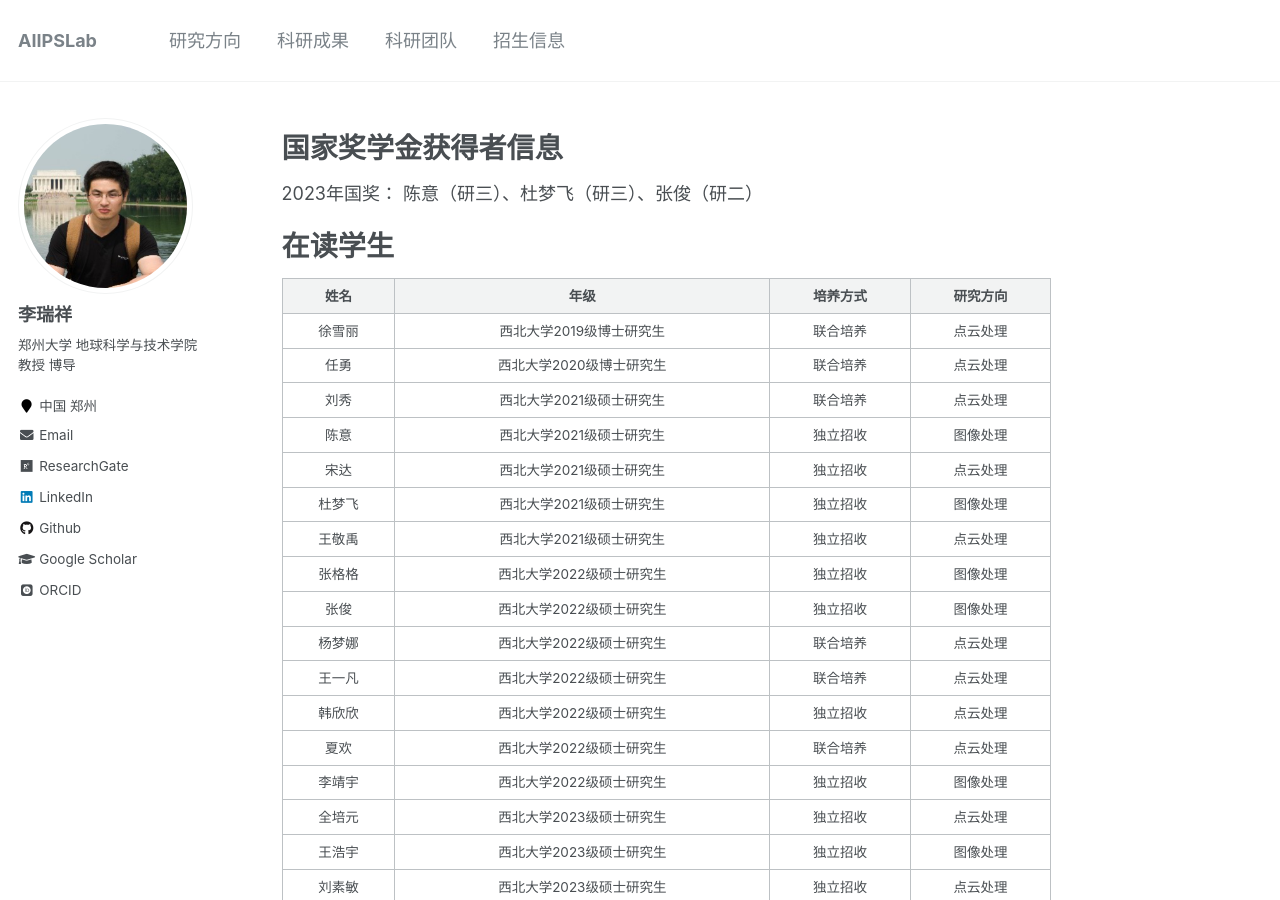
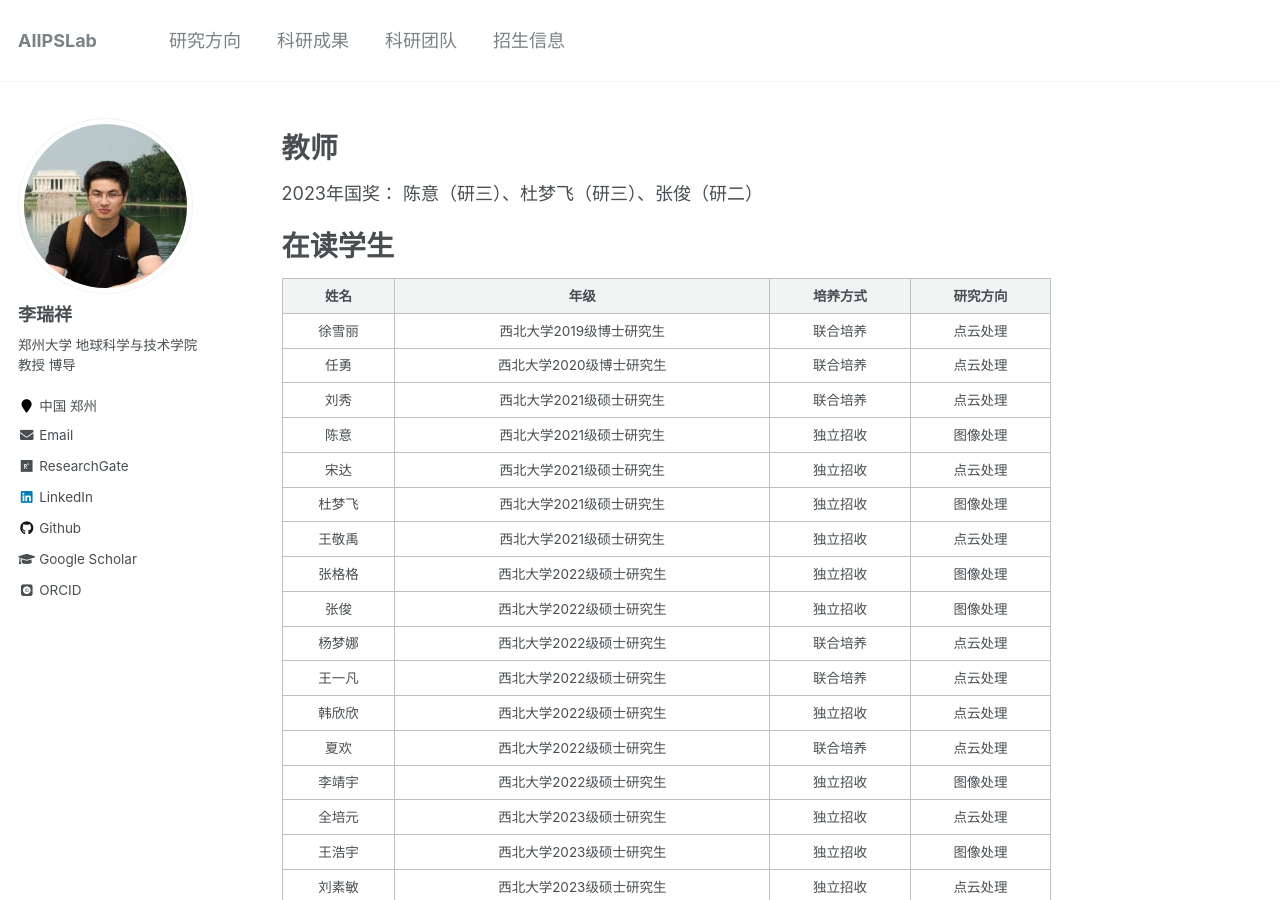
Before and after one commit to aiipslab/aiipslab.github.io, a Jekyll site: the page built from _pages/members.md, in a window 1280 px wide and 900 px high. Built offline with Jekyll 4.4.1, drawn with Linux system fonts in a browser that asks for light colours; some web fonts are replaced.

Commit message:
Update members.md

```diff
--- a/_pages/members.md
+++ b/_pages/members.md
@@ -4,7 +4,7 @@ title: ""
 permalink: /members/
 author_profile: true
 ---
-国家奖学金获得者信息
+教师
 ===
 2023年国奖： 陈意（研三）、杜梦飞（研三）、张俊（研二）
 
```
